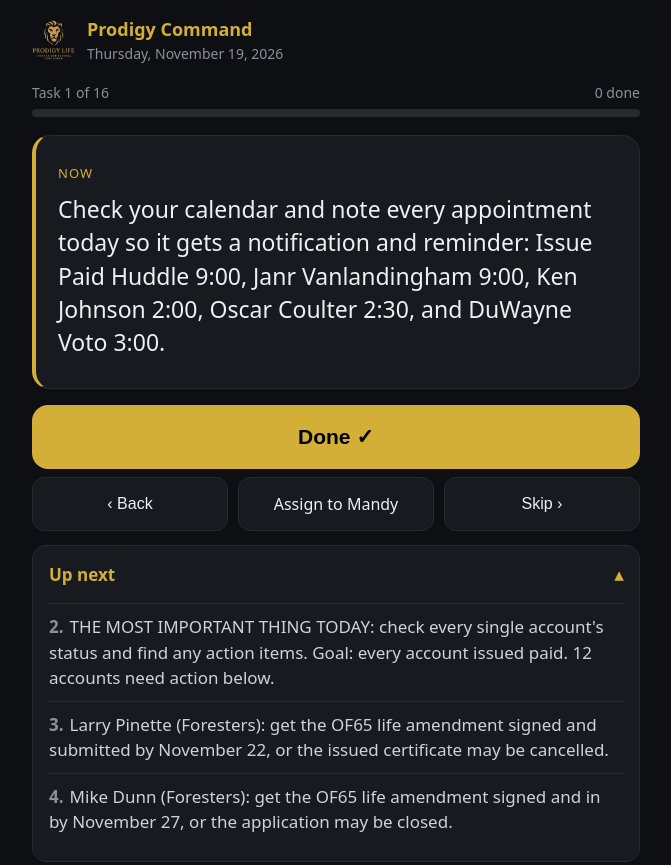
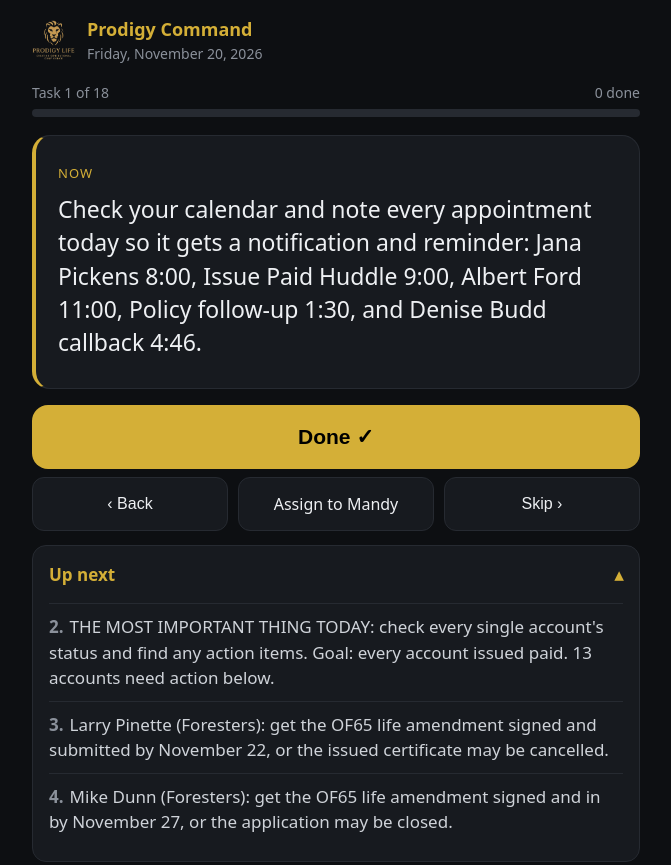
Before and after one commit to justinleevirgin50-max/prodigy-command, a plain HTML site: page index.html in a window 1280 px wide. Shown: the top 865 px of the page, without its empty margins (304-975 px from the left). Drawn offline with Linux system fonts and the light colour scheme.

Commit message:
Fri Nov 20: daily focus board

```diff
--- a/index.html
+++ b/index.html
@@ -22,10 +22,10 @@ textarea{width:100%;min-height:90px;background:var(--bg);color:var(--t);border:1
 </style></head><body>
 <script>
 /* ===== EDIT DAILY: date, tasks, notifications ===== */
-const DAY="Thursday, November 19, 2026", KEY="pc-2026-11-19";
+const DAY="Friday, November 20, 2026", KEY="pc-2026-11-20";
 const TASKS=[
-"Check your calendar and note every appointment today so it gets a notification and reminder: Issue Paid Huddle 9:00, Janr Vanlandingham 9:00, Ken Johnson 2:00, Oscar Coulter 2:30, and DuWayne Voto 3:00.",
-"THE MOST IMPORTANT THING TODAY: check every single account's status and find any action items. Goal: every account issued paid. 12 accounts need action below.",
+"Check your calendar and note every appointment today so it gets a notification and reminder: Jana Pickens 8:00, Issue Paid Huddle 9:00, Albert Ford 11:00, Policy follow-up 1:30, and Denise Budd callback 4:46.",
+"THE MOST IMPORTANT THING TODAY: check every single account's status and find any action items. Goal: every account issued paid. 13 accounts need action below.",
 "Larry Pinette (Foresters): get the OF65 life amendment signed and submitted by November 22, or the issued certificate may be cancelled.",
 "Mike Dunn (Foresters): get the OF65 life amendment signed and in by November 27, or the application may be closed.",
 "Barbara Green (Ethos/TruStage): her first premium payment failed on November 18; call her and get the payment fixed so the policy can issue.",
@@ -38,13 +38,15 @@ const TASKS=[
 "Lee Leal (Transamerica): call him and correct the application answers that say he has not had surgery.",
 "Raymond Pfountz (Ethos): call him and help him finish and submit his application; his disclosures are signed and Ethos is still waiting.",
 "Altraviez Haley (Ethos): she signed her disclosures on November 18; continue and finish her application.",
+"Debra Franklin (Ethos/Banner SI Whole Life): approved to issue December 4 pending payment; confirm her first payment goes through.",
 "Track your metrics and key indicators: log today's dials, contacts, appointments, apps, and issued paid, and check your Meta campaign results and ad spend.",
-"Call yesterday's new Meta leads (Sharma Goodson, Cindy Weidner, and Theresa Dunlap), then work your unbooked Meta leads from earlier this week."
+"Call yesterday's 9 new Meta leads, newest first (Callie Knight, Kate English, Darlyne Gallaway), and add Bland credit so the 57 waiting leads start getting calls.",
+"Answer Jake McCoy's request for access to the Pinnacle Underwriting Cheat Sheet."
 ];
 /* MY DAY: [start "HH:MM" 24h, end, title] — America/Denver, from Google Calendar */
-const CAL_DATE="2026-11-19";
-const CALENDAR=[["06:30", "06:50", "Connect with God"], ["06:50", "07:00", "Silence + plan most important task"], ["08:30", "08:40", "PNCL morning production kickoff"], ["09:00", "09:15", "Issue Paid Huddle"], ["09:00", "09:30", "Janr Vanlandingham - Insurance consultation"], ["12:30", "13:30", "Lunch"], ["12:30", "13:30", "Workout"], ["13:30", "14:30", "Policy follow-up"], ["14:00", "14:30", "Ken Johnson - Insurance consultation"], ["14:30", "15:00", "Oscar Coulter - Insurance consultation"], ["15:00", "15:30", "DuWayne Voto - Insurance consultation"], ["21:30", "22:00", "Read 30 min"], ["22:00", "22:10", "Daily Excellence Scorecard + gratitude"], ["22:10", "22:30", "Wind down / lights out 10:30"]];
-const NOTES=["Priority #1: get every account to issued paid.", "Deadlines: Larry Pinette amendment due November 22; Mike Dunn amendment due November 27.", "New: Barbara Green's first payment failed November 18; call her today.", "Janr Vanlandingham at 9:00 overlaps the Issue Paid Huddle, and Ken Johnson at 2:00 overlaps your Policy follow-up block."];
+const CAL_DATE="2026-11-20";
+const CALENDAR=[["06:30", "06:50", "Connect with God"], ["06:50", "07:00", "Silence + plan most important task"], ["07:00", "08:00", "Workout"], ["08:00", "08:30", "Jana Pickens - Insurance consultation"], ["08:30", "08:40", "PNCL morning production kickoff"], ["09:00", "09:15", "Issue Paid Huddle"], ["11:00", "11:30", "Albert Ford - Insurance consultation"], ["12:30", "13:30", "Lunch"], ["13:30", "14:30", "Policy follow-up"], ["16:46", "17:16", "Callback — Denise Budd"], ["21:30", "22:00", "Read 30 min"], ["22:00", "22:10", "Daily Excellence Scorecard + gratitude"], ["22:10", "22:30", "Wind down / lights out 10:30"]];
+const NOTES=["Priority #1: get every account to issued paid.", "Deadlines: Larry Pinette amendment due November 22 (Sunday); Mike Dunn amendment due November 27.", "New: Debra Franklin's Banner policy issues December 4 once her payment confirms.", "Bland is holding 57 leads until credit is added; calls were set to start at 9:16 AM MT if it lands."];
 const LINKS=[["Foresters","https://www.foresters.com/"],["Mutual of Omaha (SPA)","https://producer.mutualofomaha.com/"],["Transamerica","https://secure.transamerica.com"],["Ethos","https://agents.ethoslife.com/"],["Kansas City Life","https://www.kclife.com/"],["Lead Supply","https://app.gohighlevel.com"],["Google Calendar","https://calendar.google.com"]];
 /* ===== end edit block ===== */
 </script>
```
